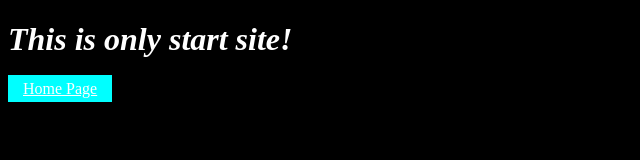
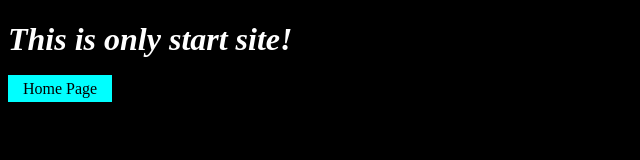
Before and after one commit to Coral-Inc/Margith-Web, a plain HTML site: page index.html in a window 1280 px wide. Shown: the whole page, without its empty margins (0-640 px from the left). Drawn offline with Linux system fonts and the light colour scheme.

Commit message:
Look Fixed

```diff
--- a/index.html
+++ b/index.html
@@ -9,8 +9,9 @@
 <style>
     .button{
         background-color: aqua;
-        color: white;
+        color: black;
         padding: 5px 15px;
+        text-decoration: none;
     }
     html{
         background-color: black;
```
